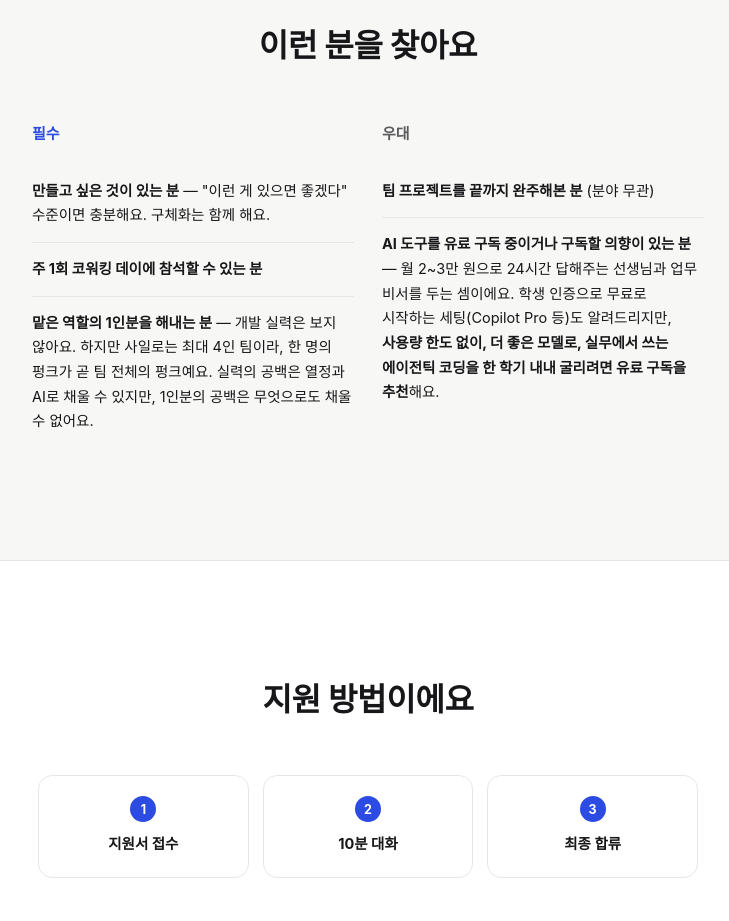
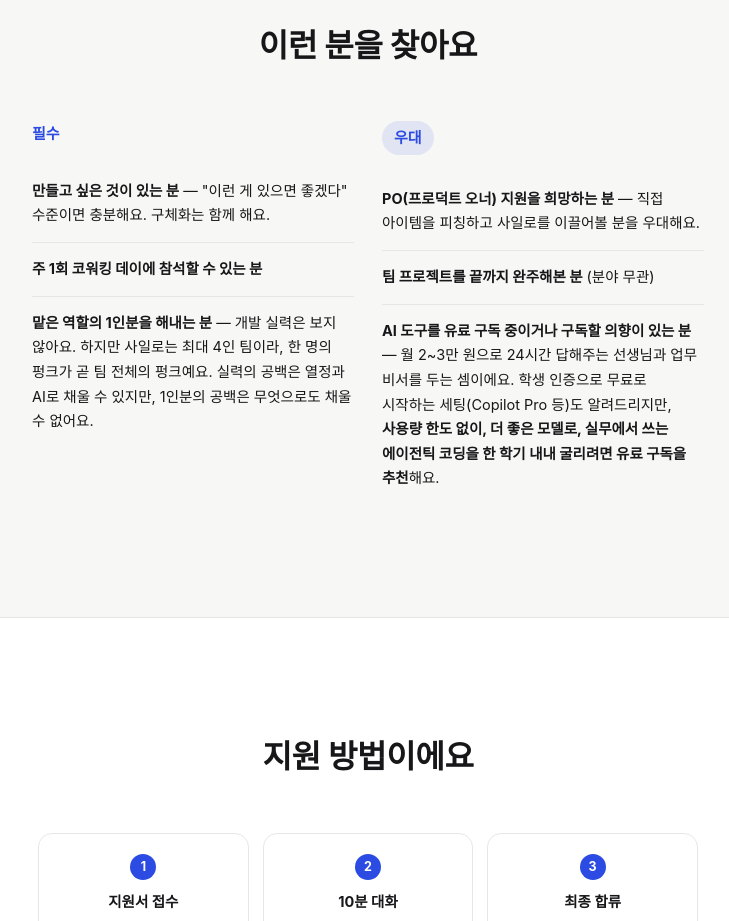
Before and after one commit to jiwonsudo/zaha-intl-recruit, a plain HTML site: page index.html in a window 1280 px wide. Shown: the part 4840-5761 px from the top of the page, without its empty margins (272-1001 px from the left). Drawn offline with Linux system fonts and the light colour scheme; a web font is replaced by a local one.

Commit message:
feat: 우대 항목에 PO 지원 희망자 추가, 우대 라벨 배지로 강조
Co-Authored-By: Claude Sonnet 5 <noreply@anthropic.com>

```diff
--- a/index.html
+++ b/index.html
@@ -162,6 +162,7 @@
         <div class="req-col pref fade">
           <h3>우대</h3>
           <ul>
+            <li><b>PO(프로덕트 오너) 지원을 희망하는 분</b> — 직접 아이템을 피칭하고 사일로를 이끌어볼 분을 우대해요.</li>
             <li><b>팀 프로젝트를 끝까지 완주해본 분</b> (분야 무관)</li>
             <li><b>AI 도구를 유료 구독 중이거나 구독할 의향이 있는 분</b> — 월 2~3만 원으로 24시간 답해주는 선생님과 업무 비서를 두는 셈이에요. 학생 인증으로 무료로 시작하는 세팅(Copilot Pro 등)도 알려드리지만, <b>사용량 한도 없이, 더 좋은 모델로, 실무에서 쓰는 에이전틱 코딩을 한 학기 내내 굴리려면 유료 구독을 추천</b>해요.</li>
           </ul>
--- a/style.css
+++ b/style.css
@@ -387,7 +387,13 @@ h2{
   color:var(--blue);
   margin:0 0 18px;
 }
-.req-col.pref h3{color:var(--muted);}
+.req-col.pref h3{
+  display:inline-block;
+  color:var(--blue);
+  background:rgba(43,75,226,0.1);
+  padding:4px 12px;
+  border-radius:999px;
+}
 .req-col ul{list-style:none;margin:0;padding:0;}
 .req-col li{
   font-size:14.5px;
```
